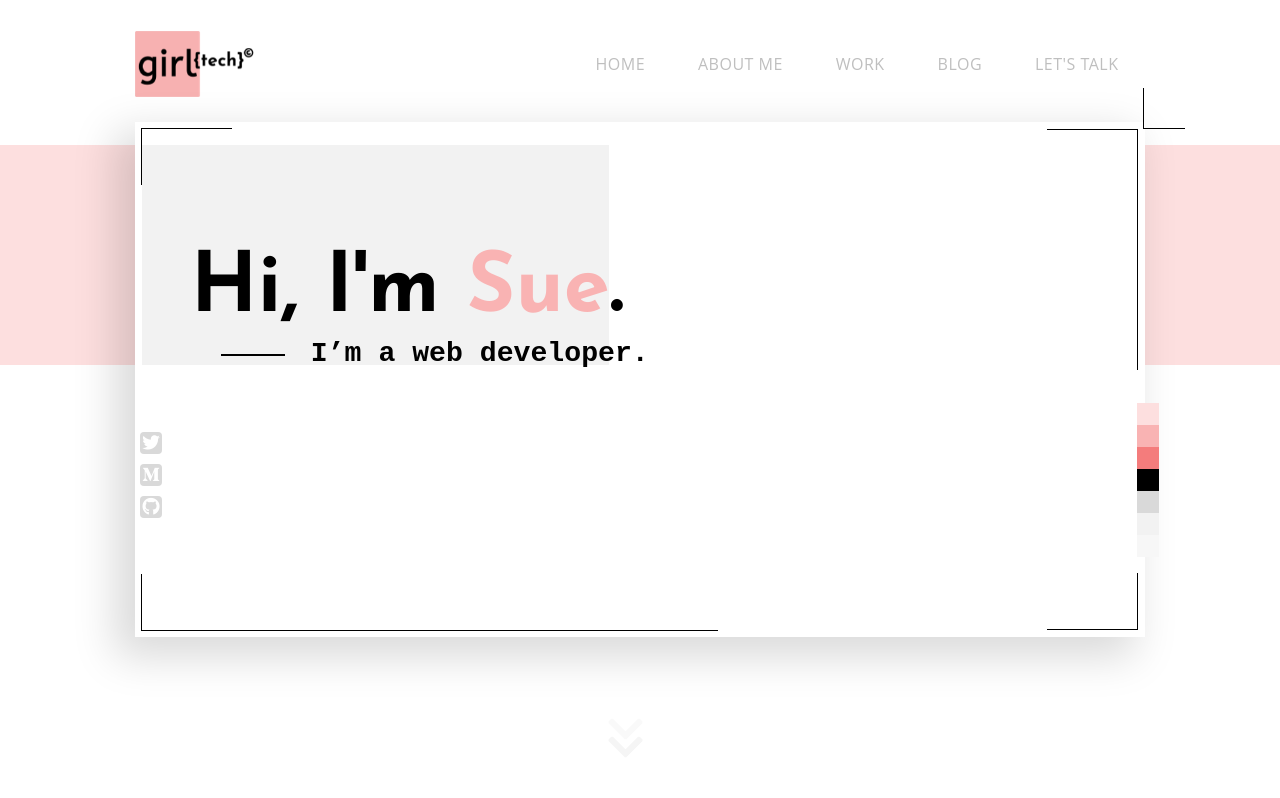
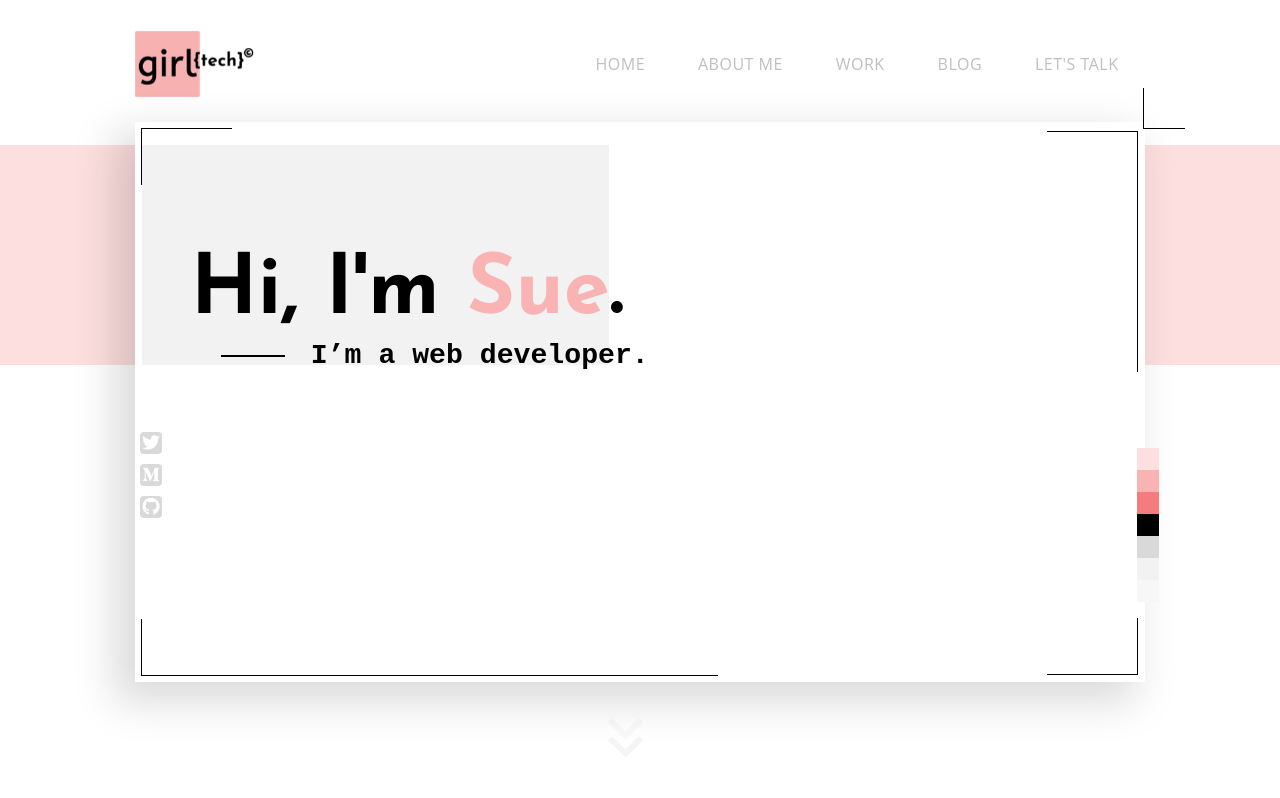
Before and after one commit to Hey-TechGirl/portfolio, a plain HTML site: page index.html in a window 1280 px wide. Drawn offline with Linux system fonts and the light colour scheme.

Commit message:
Day 2 - Solving iPad

```diff
--- a/css/style-index.css
+++ b/css/style-index.css
@@ -126,7 +126,7 @@ main {
   left: 0;
   right: 0;
   bottom: 0;
-  height: 515px;
+  height: 70vh;
   width: 78.9vw;
   background-color: white;
   -webkit-box-shadow: -15px 15px 40px -8px rgba(0,0,0,0.15);
```
